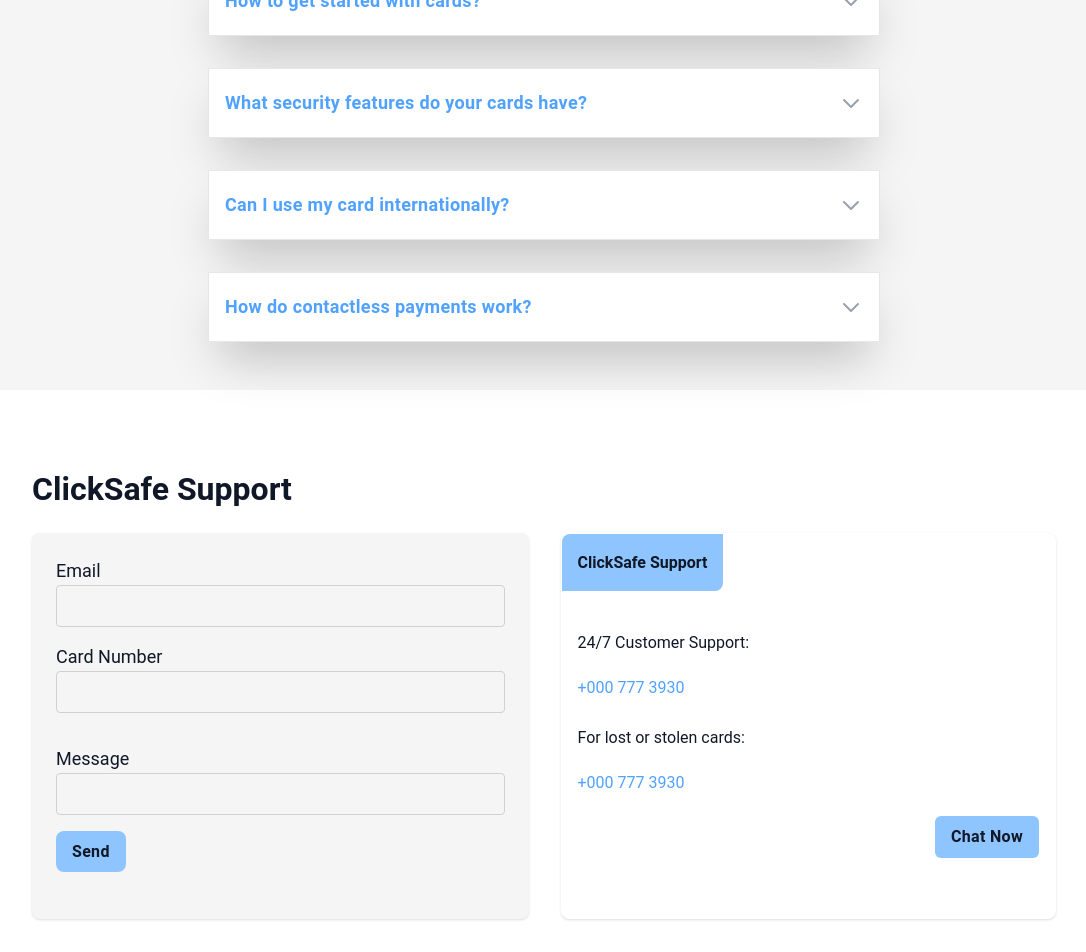
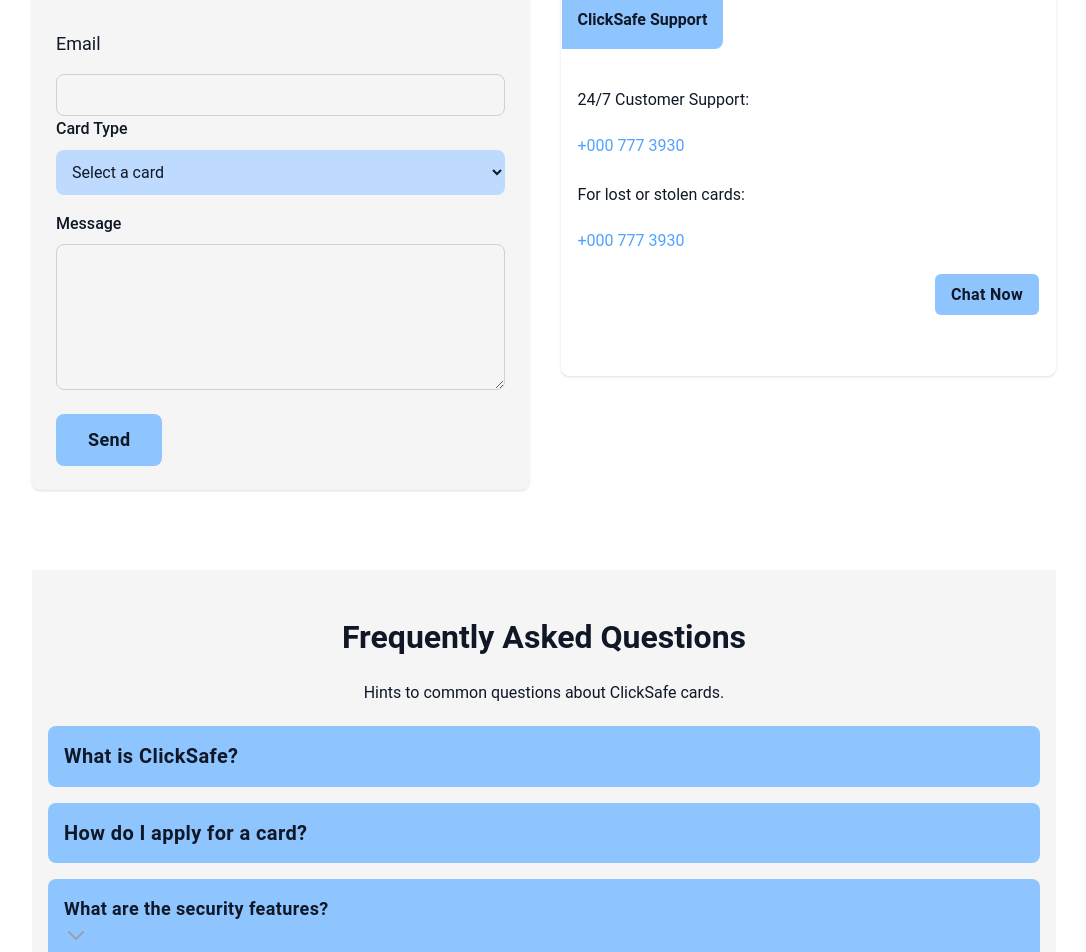
Before and after one commit to HeLaughs/scratch, a React (Vite) app: page / in a window 1280 px wide. Shown: the part 6520-7472 px from the top of the page, without its empty margins (96-1182 px from the left). Built offline with nearby package versions, Linux system fonts and the light colour scheme.

Commit message:
add layout animation and typograhy update

```diff
--- a/index.html
+++ b/index.html
@@ -5,6 +5,8 @@
     <meta name="viewport" content="width=device-width, initial-scale=1.0" />
     <link rel="preconnect" href="https://fonts.gstatic.com" crossorigin />
     <link href="https://unpkg.com/aos@2.3.1/dist/aos.css" rel="stylesheet" />
+    <link rel="icon" href="/src/assets/favicon.ico" />
+    <link rel="stylesheet" href="https://unpkg.com/boxicons@2.1.4/css/boxicons.min.css" />
     <link href="/src/index.css" rel="stylesheet" />
     <link
       rel="stylesheet"
--- a/src/App.jsx
+++ b/src/App.jsx
@@ -17,6 +17,8 @@
 function App() {
   const [loading, setLoading] = useState(true);
   const [menuOpen, setMenuOpen] = useState(false);
+  const [faqOpen, setFaqOpen] = useState({});
+  const [formData, setFormData] = useState({ email: '', card: '', message: '' });
   const scrollToTop = () => {
     window.scrollTo({
       top: 0,
@@ -34,6 +36,29 @@
   }, []);
   setTimeout(() => setLoading(false), 2500);
   AOS.init();
+  const toggleFaq = (id) => {
+    setFaqOpen((prev) => ({ ...prev, [id]: !prev[id] }));
+  };
+  const handleInputChange = (e) => {
+    const { name, value } = e.target;
+    setFormData((prev) => ({ ...prev, [name]: value }));
+  };
+  const handleFormSubmit = (e) => {
+    e.preventDefault();
+    console.log('Form submitted:', formData);
+    alert('Form submitted successfully!');
+    setFormData({ email: '', card: '', message: '' });
+  };
+  const handleChatNow = () => {
+    window.open('https://support.clicksafe.com/chat', '_blank');
+  };
+  const handleSubscribe = (e) => {
+    e.preventDefault();
+    const email = e.target.email.value;
+    console.log('Subscribed with email:', email);
+    alert('Subscribed successfully!');
+    e.target.reset();
+  };
   if (loading) {
     return (
       <div class="min-h-screen bg-gray-100 flex flex-col">
@@ -51,7 +76,6 @@
     );
   }
 
-
   return (
     <>
     <div class="min-h-screen flex flex-col scroll-smooth">
@@ -59,7 +83,7 @@
       <nav class="flex justify-between items-center bg-blue-300 p-2 fixed top-0 z-10 text-gray-900 shadow-md w-full" aria-label="Main navigation">
         <div class="flex font-bold">
         <DiRedhat size={50} color="white" />
-          <a href="#" class="text-4xl">ClickSafe</a>
+          <a href="/" class="text-4xl">ClickSafe</a>
             </div>
         <button
             class="flex flex-col justify-center items-center md:hidden"
@@ -86,7 +110,7 @@
           <h1 class="text-5xl md:text-7xl text-blue-300 font-bold mt-2 mb-6 max-w-full">Premium <span class="text-gray-100 italic">ClickSafe</span> Cards.</h1>
           <p class="text-gray-100 font-bold text-4xl mb-8 max-w-4xl leading-relaxed tracking-wide">Smart banking cards with cutting-edge security.</p>
           <div class="flex flex-col sm:flex-row gap-4">
-                    <a href="get-clicksafe#" class="bg-blue-300 text-gray-900 py-3 px-8 rounded-lg text-lg font-medium hover:bg-blue-400 shadow-lg">
+                    <a href="/order" class="bg-blue-300 text-gray-900 py-3 px-8 rounded-lg text-lg font-medium hover:bg-blue-400 shadow-lg">
                         Secure your card
                     </a>
                 </div>
@@ -102,7 +126,7 @@
                     <div class="bg-blue-300 rounded-lg p-8">
                         <h3 class="text-xl font-bold text-gray-900 mb-3">Platinum Credit Card</h3>
                         <p class="text-gray-900 mb-4">Premium benefits with travel rewards and concierge service.</p>
-                        <a href="#" class="text-gray-100 text-xl flex items-center gap-1 hover:text-gray-900">
+                        <a href="/cards/platinum" class="text-gray-100 text-xl flex items-center gap-1 hover:text-gray-900">
                             Learn more
                             <svg xmlns="http://www.w3.org/2000/svg" class="h-5 w-5" fill="none" viewBox="0 0 24 24" stroke="currentColor">
         <path strokeLinecap="round" strokeLinejoin="round" strokeWidth="2" d="M9 5l7 7-7 7" />
@@ -112,7 +136,7 @@
                     <div class="bg-blue-300 rounded-lg p-8">
                         <h3 class="text-xl font-bold text-gray-900 mb-3">Business Expense Card</h3>
                         <p class="text-gray-900 mb-4">Real-time transaction with smart spending controls and expense reporting</p>
-                        <a href="#" class="text-gray-100 text-xl flex items-center gap-1 hover:text-gray-900">
+                        <a href="/cards/business" class="text-gray-100 text-xl flex items-center gap-1 hover:text-gray-900">
                             Learn more
                             <svg xmlns="http://www.w3.org/2000/svg" class="h-5 w-5" fill="none" viewBox="0 0 24 24" stroke="currentColor">
         <path strokeLinecap="round" strokeLinejoin="round" strokeWidth="2" d="M9 5l7 7-7 7" />
@@ -122,7 +146,7 @@
                     <div class="bg-blue-300 rounded-lg p-8">
                         <h3 class="text-xl font-bold text-gray-900 mb-3">Virtual Debit Card</h3>
                         <p class="text-gray-900 mb-4">Automatic instant digital card for online purchases with enhanced security.</p>
-                        <a href="#" class="text-gray-100 text-xl flex items-center gap-1 hover:text-gray-900">
+                        <a href="/cards/virtual" class="text-gray-100 text-xl flex items-center gap-1 hover:text-gray-900">
                             Learn more
                             <svg xmlns="http://www.w3.org/2000/svg" class="h-5 w-5" fill="none" viewBox="0 0 24 24" stroke="currentColor">
         <path strokeLinecap="round" strokeLinejoin="round" strokeWidth="2" d="M9 5l7 7-7 7" />
@@ -132,7 +156,7 @@
        <div class="bg-blue-300 rounded-lg p-8">
                         <h3 class="text-xl font-bold text-gray-900 mb-3">Rewards Mastercard</h3>
                         <p class="text-gray-900 mb-4">Earn cashback on every purchase with premium benefits.</p>
-                        <a href="#" class="text-gray-100 text-xl flex items-center gap-1 hover:text-gray-900">
+                        <a href="/cards/rewards" class="text-gray-100 text-xl flex items-center gap-1 hover:text-gray-900">
                             Learn more
                             <svg xmlns="http://www.w3.org/2000/svg" class="h-5 w-5" fill="none" viewBox="0 0 24 24" stroke="currentColor">
         <path strokeLinecap="round" strokeLinejoin="round" strokeWidth="2" d="M9 5l7 7-7 7" />
@@ -151,10 +175,10 @@
     <div
       class="w-full mx-auto flex md:flex-row flex-col lg:gap-4 gap-2 justify-center mt-4">
       <img class="w-full px-2 py-4 rounded-lg" src={Feature} alt="Contactless payment technology" decoding="async" />
-      <div class="w-full  rounded-lg">
+      <div class="w-full  rounded-lg Dumbledore">
         <h2 class="text-2xl font-semibold text-gray-900 items-center md:text-4xl">Advanced contactless technology.</h2>
         <p class="block items-center ml-0 mt-4 mb-8 px-4 py-6 text-gray-900 max-w-md">Our cards feature next-generation contactless payment technology for faster, more secure transactions. Tap to pay with enhanced encryption and transaction limits to protect your funds.</p>
-          <button class="bg-blue-300 text-center text-gray-900 px-4 py-2 rounded-xl hover:bg-blue-400">Explore ClickSafe
+          <button class="bg-blue-300 text-center text-gray-900 px-4 py-2 rounded-xl hover:bg-blue-400" onClick={() => window.location.href = '/contactless'}>Explore ClickSafe
   </button>
       </div>
     </div>
@@ -163,7 +187,7 @@
       <div class="w-full p-2 rounded-md">
         <h2 class="text-3xl font-semibold text-gray-900 items-center md:text-4xl">Bank-level security.</h2>
         <p class="block items-center ml-0 mt-4 mb-8 px-4 py-6 text-gray-900 max-w-md">All our cards come with military-grade encryption, real-time fraud monitoring, and instant transaction blocking. Your financial security is our top priority with 24/7 monitoring.</p>
-        <button class="bg-blue-300 text-gray-900 px-4 py-2 rounded-lg  hover:bg-blue-400">Security Features</button>
+        <button class="bg-blue-300 text-gray-900 px-4 py-2 rounded-lg  hover:bg-blue-400"onClick={() => window.location.href = '/security'}>Security Features</button>
       </div>
       <img class="w-full px-2 py-4 rounded-xl" src={Feature1} alt="feature1" decoding="async" />
     </div>
@@ -178,25 +202,25 @@
     <img src={secure2} alt="Global card acceptance" class="absolute inset-0 w-full h-full object-cover opacity-20 rounded-2xl" decoding="async" />
     <h2 class="text-xl text-gray-900 font-bold z-10">Global Acceptance</h2>
     <p class="z-10 text-gray-900">Accepted at millions of locations worldwide with real-time currency conversion.</p>
-    <button class="bg-blue-300 p-4 text-gray-900 px-4 py-2 w-fit rounded-lg z-10 hover:bg-blue-400">See more</button>
+    <button class="bg-blue-300 p-4 text-gray-900 px-4 py-2 w-fit rounded-lg z-10 hover:bg-blue-400" onClick={() => window.location.href = '/global'}>See more</button>
   </div>
   <div class="relative flex flex-col p-6 gap-4 rounded-2xl bg-cover bg-center overflow-hidden h-full min-h-[300px]">
     <img src={secure} alt="card image" class="absolute inset-0 w-full h-full object-cover opacity-20 rounded-2xl" decoding="async" />
     <h2 class="text-xl text-gray-900 font-bold z-10">Instant Alerts</h2>
     <p class="z-10 text-gray-900">Add your card to Apple Pay, Google Pay, and Samsung Pay.</p>
-    <button class="bg-blue-300 p-4 text-gray-900 px-4 py-2 w-fit rounded-lg z-10 hover:bg-blue-400">See more</button>
+    <button class="bg-blue-300 p-4 text-gray-900 px-4 py-2 w-fit rounded-lg z-10 hover:bg-blue-400" onClick={() => window.location.href = '/alerts'}>See more</button>
   </div>
   <div class="relative flex flex-col p-6 gap-4 rounded-2xl bg-cover bg-center overflow-hidden h-full min-h-[300px]">
     <img src={secure} alt="card image" class="absolute inset-0 w-full h-full object-cover opacity-20 rounded-2xl" decoding="async" />
     <h2 class="text-xl text-gray-900 font-bold z-10">Digital Wallet Integration</h2>
     <p class="z-10 text-gray-900">Real-time notifications for every transaction on your card.</p>
-    <button class="bg-blue-300 p-4 text-gray-900 px-4 py-2 w-fit rounded-lg z-10 hover:bg-blue-400">See more</button>
+    <button class="bg-blue-300 p-4 text-gray-900 px-4 py-2 w-fit rounded-lg z-10 hover:bg-blue-400" onClick={() => window.location.href = '/wallet'}>See more</button>
   </div>
   <div class="relative flex flex-col p-6 gap-4 rounded-2xl bg-cover bg-center overflow-hidden h-full min-h-[300px]">
     <img src={secure2} alt="card image" class="absolute inset-0 w-full h-full object-cover opacity-20 rounded-2xl" decoding="async" />
     <h2 class="text-xl text-gray-900 font-bold z-10">Card Controls</h2>
     <p class="z-10 text-gray-900">Freeze/unfreeze, set spending limits, and manage locations.</p>
-    <button class="bg-blue-300 p-4 text-gray-900 px-4 py-2 w-fit rounded-lg z-10 hover:bg-blue-400">See more</button>
+    <button class="bg-blue-300 p-4 text-gray-900 px-4 py-2 w-fit rounded-lg z-10 hover:bg-blue-400" onClick={() => window.location.href = '/controls'}>See more</button>
   </div>
 </div>
 </section>
@@ -386,12 +410,115 @@
   </div>
 </div>
 </section>
-<section id="faqs" class="bg-gray-100 py-10">
+<section id="contact" class="p-8 mt-8 mx-auto max-w-5xl">
+  <h2 class="text-gray-900 text-3xl font-semibold mb-4">ClickSafe Support</h2>
+  <div class="flex flex-col md:flex-row gap-8">
+    <form onSubmit={handleFormSubmit} class="w-full md:w-1/2 bg-gray-100 rounded-lg shadow p-4 mb-8">
+      <div class="w-full p-2">
+        <div class="relative">
+        <label htmlFor="email" class="block py-4 text-lg text-gray-900 placeholder-gray-400 focus:placeholder-blue-300">Email</label>
+        <input type="email" id="email" name="email" value={formData.email} onChange={handleInputChange} class="w-full bg-white rounded-lg border border-gray-500 text-base py-1 px-1 text-gray-900" required />
+        </div>
+        <div className="mb-4">
+                <label htmlFor="card" className="block text-gray-900 font-medium mb-2">Card Type</label>
+                <select
+                  id="card"
+                  name="card"
+                  value={formData.card}
+                  onChange={handleInputChange}
+                  className="w-full p-3 rounded-lg bg-blue-200 text-gray-900"
+                  required
+                >
+                  <option value="">Select a card</option>
+                  <option value="platinum">Platinum Credit Card</option>
+                  <option value="business">Business Expense Card</option>
+                  <option value="virtual">Virtual Debit Card</option>
+                  <option value="rewards">Rewards Mastercard</option>
+                </select>
+              </div>
+              <div className="mb-4">
+                <label htmlFor="message" className="block text-gray-900 font-medium mb-2">Message</label>
+                <textarea
+                  id="message"
+                  name="message"
+                  value={formData.message}
+                  onChange={handleInputChange}
+                  className="w-full p-3 rounded-lg bg-blue-200 text-gray-900"
+                  rows="5"
+                  required
+                ></textarea>
+              </div>
+              <button type="submit" className="bg-blue-300 text-gray-900 py-3 px-8 rounded-lg text-lg font-medium hover:bg-blue-400">
+                Send
+              </button>
+      </div>
+
+    </form>
+    <div class="w-full md:w-1/2">
+      <section class="relative rounded-lg border pt-4 mb-8 bg-white shadow">
+        <div class="absolute px-2 top-0 left-0 rounded-tl-lg rounded-br-lg bg-blue-300 p-4">
+          <h5 class="text-gray-900 px-2 font-semibold text-md">ClickSafe Support</h5>
+        </div>
+          <div class="pt-12 px-4">
+          <p class="text-gray-900 mb-4">24/7 Customer Support:</p>
+          <p class="text-blue-400 font-bold text-xl">+000 777 3930</p>
+          <p class="text-gray-900 mt-6">For lost or stolen cards:</p>
+          <p class="text-blue-400 font-bold text-xl">+000 777 3930</p>
+          <div class="w-full flex justify-end my-3">
+            <button class="px-4 py-2 text-gray-900 bg-blue-300 font-bold rounded-md hover:bg-blue-400">Chat Now</button>
+          </div>
+        </div>
+      </section>
+    </div>
+  </div>
+</section>
+<section id="faq" class="bg-gray-100 py-18 px-2 mx-auto max-w-5xl">
   <div class="px-4 mx-auto max-w-7xl">
     <div class="text-center mx-auto max-w-2xl">
-      <h2 class="text-gray-900 font-bold text-3xl">Frequently Asked Questions</h2>
+      <h2 class="text-gray-900 font-bold text-3xl mb-4">Frequently Asked Questions</h2>
+      <p class="text-gray-900 max-w-2xl mx-auto leading-relaxed">Hints to common questions about ClickSafe cards.</p>
     </div>
-    <div class="mt-8 space-y-4 mx-auto w-full max-w-2xl">
+    <div class="space-y-4">
+              <div class="bg-blue-300 rounded-lg p-4">
+                <button type="button" id="faq1"
+                  class="w-full text-left text-xl font-bold text-gray-900"
+                  onClick={() => toggleFaq(1)}
+                >
+                  What is ClickSafe?
+                </button>
+                {faqOpen[1] && (
+                  <p class="mt-2 text-gray-900">ClickSafe offers smart banking cards with advanced security features for safe and convenient transactions.</p>
+                )}
+              </div>
+              <div class="bg-blue-300 rounded-lg p-4">
+                <button type="button" id="faq2"
+                  class="w-full text-left text-xl font-bold text-gray-900"
+                  onClick={() => toggleFaq(2)}
+                >
+                  How do I apply for a card?
+                </button>
+                {faqOpen[2] && (
+                  <p class="mt-2 text-gray-900">Visit our order page to apply for a ClickSafe card. Choose your card type and fill out the application form.</p>
+                )}
+              </div>
+              <div class="bg-blue-300 rounded-lg p-4">
+                <button type="button" id="faq3"
+                  class="w-full text-left text-xl font-bold text-gray-900"
+                  onClick={() => toggleFaq(3)}
+                >
+                  <span class="flex justify-between text-lg font-semibold text-gray-900 overflow-hidden">What are the security features?</span>  <svg id="arrow1" xmlns="http://www.w3.org/2000/svg" fill="none" viewBox="0 0 24 24" stroke="currentColor"
+                        class="w-6 h-6 text-gray-400">
+                        <path strokeLinecap="round" strokeLinejoin="round" strokeWidth="2" d="M19 9l-7 7-7-7"></path>
+                    </svg>
+                </button>
+                {faqOpen[3] && (
+                  <p class="mt-2 text-gray-900">Our cards include military-grade encryption, real-time fraud monitoring, instant alerts, and card controls.</p>
+                )}
+              </div>
+            </div>
+          </div>
+
+    {/* <div class="mt-8 space-y-4 mx-auto w-full max-w-2xl">
       <div class="bg-white border border-gray-200 shadow-2xl">
         <button class="flex items-center justify-between w-full px-4 py-5" type="button" id="Qn1">
         <span class="flex text-lg font-semibold text-blue-400 overflow-hidden">How to get started with cards?</span>
@@ -434,57 +561,10 @@
                     </svg>
         </button>
         </div>
-    </div>
-  </div>
+    </div> */}
+
 </section>
-<section id="contact" class="p-8 mt-8 mx-auto max-w-5xl">
-  <h2 class="text-gray-900 text-3xl font-semibold mb-4">ClickSafe Support</h2>
-  <div class="flex flex-col md:flex-row gap-8">
-    <form class="w-full md:w-1/2 bg-gray-100 rounded-lg shadow p-4 mb-8">
-      <div class="w-full p-2">
-        <div class="relative">
-        <label htmlFor="email" class="py-4 text-lg text-gray-900 placeholder-gray-400 focus:placeholder-blue-300">Email</label>
-        <input type="text" id="email" name="email" class="w-full bg-white rounded border border-gray-500 text-base py-1 px-1 text-gray-900" />
-        </div>
-      </div>
-      <div class="w-full p-2">
-        <div class="relative">
-        <label htmlFor="card" class="py-4 text-lg text-gray-900">Card Number</label>
-        <input type="text" id="card" name="card" class="w-full bg-white rounded border border-gray-500 text-base py-1 px-1 text-gray-900" />
-        </div>
-      </div>
-      <div class="w-full p-2">
-        <div class="relative">
-        </div>
-      </div>
-      <div class="w-full p-2">
-        <div class="relative">
-          <label htmlFor="message" class="py-4 text-lg text-gray-900">Message</label>
-          <input type="text" id="message" name="message" class="w-full bg-gray-100 rounded border border-gray-500 text-base py-1 px-1 text-gray-900" />
-        </div>
-      </div>
-      <div class="p-2 w-full">
-        <button type="submit" class="text-center text-gray-900 bg-blue-300 py-2 px-4 hover:bg-blue-400 font-bold rounded-lg">Send</button>
-      </div>
-    </form>
-    <div class="w-full md:w-1/2">
-      <section class="relative rounded-lg border pt-4 mb-8 bg-white shadow">
-        <div class="absolute px-2 top-0 left-0 rounded-tl-lg rounded-br-lg bg-blue-300 p-4">
-          <h5 class="text-gray-900 px-2 font-semibold text-md">ClickSafe Support</h5>
-        </div>
-          <div class="pt-12 px-4">
-          <p class="text-gray-900 mb-4">24/7 Customer Support:</p>
-          <p class="text-blue-400 font-bold text-xl">+000 777 3930</p>
-          <p class="text-gray-900 mt-6">For lost or stolen cards:</p>
-          <p class="text-blue-400 font-bold text-xl">+000 777 3930</p>
-          <div class="w-full flex justify-end my-3">
-            <button class="px-4 py-2 text-gray-900 bg-blue-300 font-bold rounded-md hover:bg-blue-400">Chat Now</button>
-          </div>
-        </div>
-      </section>
-    </div>
-  </div>
-</section>
+
 <footer id="footer" aria-label="Footer" class="bg-blue-300">
   <div class="px-2 py-4 text-gray-900 mx-auto max-w-screen sm:px-6 sm:grid sm:grid-cols-4 space-y-2">
     <div class="p-5">
@@ -558,7 +638,7 @@
       </div>
     </div>
 </footer>
-    </main>
+</main>
     </div>
     </>
   )
```
